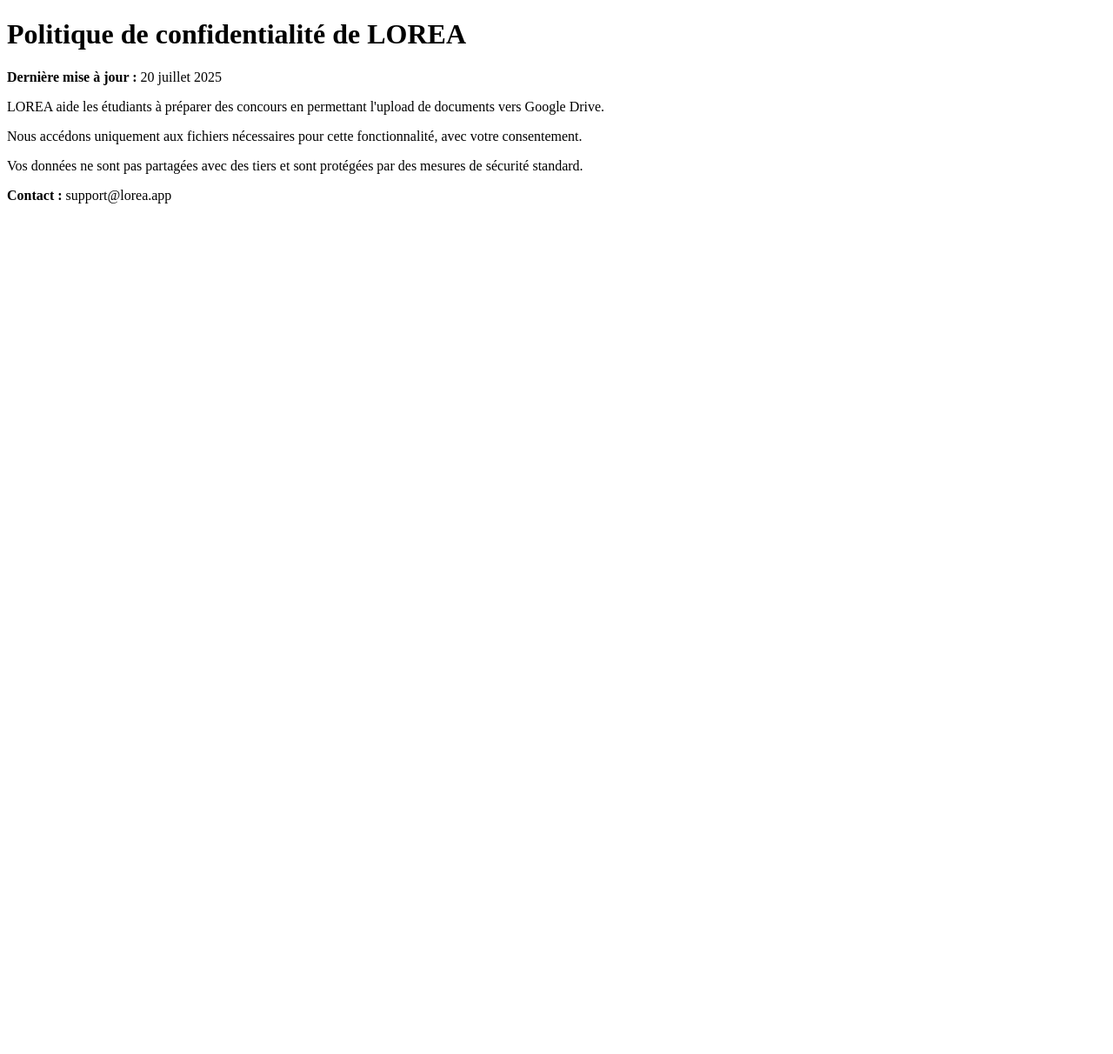
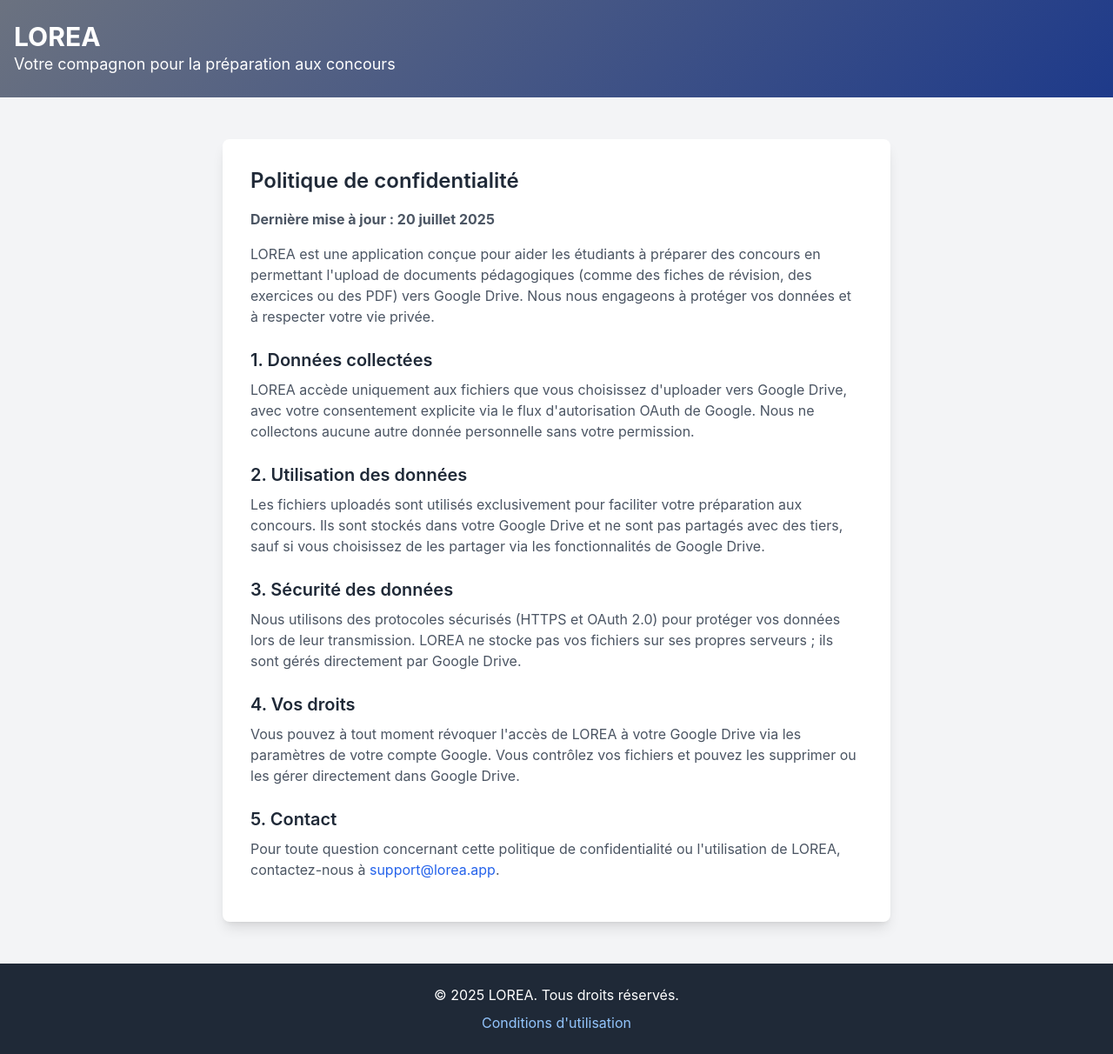
Before and after one commit to djampa123/lorea-privacy, a plain HTML site: page index.html in a window 1280 px wide. Shown: the whole page at 87% size. Before the commit the page ends 800 px from the top, so only its background shows below. Drawn offline with nearby package versions, Linux system fonts and the light colour scheme.

Commit message:
index.html
LOREA

```diff
--- a/index.html
+++ b/index.html
@@ -1,16 +1,73 @@
 <!DOCTYPE html>
 <html lang="fr">
 <head>
-  <meta charset="UTF-8">
-  <meta name="viewport" content="width=device-width, initial-scale=1.0">
-  <title>Politique de confidentialité - LOREA</title>
+    <meta charset="UTF-8">
+    <meta name="viewport" content="width=device-width, initial-scale=1.0">
+    <title>Politique de confidentialité - LOREA</title>
+    <script src="https://cdn.tailwindcss.com"></script>
+    <style>
+        body {
+            font-family: 'Inter', sans-serif;
+        }
+        .gradient-bg {
+            background: linear-gradient(135deg, #6b7280, #1e3a8a);
+        }
+    </style>
 </head>
-<body>
-  <h1>Politique de confidentialité de LOREA</h1>
-  <p><strong>Dernière mise à jour :</strong> 20 juillet 2025</p>
-  <p>LOREA aide les étudiants à préparer des concours en permettant l'upload de documents vers Google Drive.</p>
-  <p>Nous accédons uniquement aux fichiers nécessaires pour cette fonctionnalité, avec votre consentement.</p>
-  <p>Vos données ne sont pas partagées avec des tiers et sont protégées par des mesures de sécurité standard.</p>
-  <p><strong>Contact :</strong> support@lorea.app</p>
+<body class="min-h-screen bg-gray-100 flex flex-col">
+    <!-- Header -->
+    <header class="gradient-bg text-white py-6">
+        <div class="container mx-auto px-4">
+            <h1 class="text-3xl font-bold">LOREA</h1>
+            <p class="text-lg">Votre compagnon pour la préparation aux concours</p>
+        </div>
+    </header>
+
+    <!-- Main Content -->
+    <main class="container mx-auto px-4 py-12 flex-grow">
+        <section class="bg-white shadow-lg rounded-lg p-8 max-w-3xl mx-auto">
+            <h2 class="text-2xl font-semibold text-gray-800 mb-4">Politique de confidentialité</h2>
+            <p class="text-gray-600 mb-4"><strong>Dernière mise à jour : 20 juillet 2025</strong></p>
+
+            <p class="text-gray-600 mb-4">
+                LOREA est une application conçue pour aider les étudiants à préparer des concours en permettant l'upload de documents pédagogiques (comme des fiches de révision, des exercices ou des PDF) vers Google Drive. Nous nous engageons à protéger vos données et à respecter votre vie privée.
+            </p>
+
+            <h3 class="text-xl font-semibold text-gray-800 mt-6 mb-2">1. Données collectées</h3>
+            <p class="text-gray-600 mb-4">
+                LOREA accède uniquement aux fichiers que vous choisissez d'uploader vers Google Drive, avec votre consentement explicite via le flux d'autorisation OAuth de Google. Nous ne collectons aucune autre donnée personnelle sans votre permission.
+            </p>
+
+            <h3 class="text-xl font-semibold text-gray-800 mt-6 mb-2">2. Utilisation des données</h3>
+            <p class="text-gray-600 mb-4">
+                Les fichiers uploadés sont utilisés exclusivement pour faciliter votre préparation aux concours. Ils sont stockés dans votre Google Drive et ne sont pas partagés avec des tiers, sauf si vous choisissez de les partager via les fonctionnalités de Google Drive.
+            </p>
+
+            <h3 class="text-xl font-semibold text-gray-800 mt-6 mb-2">3. Sécurité des données</h3>
+            <p class="text-gray-600 mb-4">
+                Nous utilisons des protocoles sécurisés (HTTPS et OAuth 2.0) pour protéger vos données lors de leur transmission. LOREA ne stocke pas vos fichiers sur ses propres serveurs ; ils sont gérés directement par Google Drive.
+            </p>
+
+            <h3 class="text-xl font-semibold text-gray-800 mt-6 mb-2">4. Vos droits</h3>
+            <p class="text-gray-600 mb-4">
+                Vous pouvez à tout moment révoquer l'accès de LOREA à votre Google Drive via les paramètres de votre compte Google. Vous contrôlez vos fichiers et pouvez les supprimer ou les gérer directement dans Google Drive.
+            </p>
+
+            <h3 class="text-xl font-semibold text-gray-800 mt-6 mb-2">5. Contact</h3>
+            <p class="text-gray-600 mb-4">
+                Pour toute question concernant cette politique de confidentialité ou l'utilisation de LOREA, contactez-nous à <a href="mailto:support@lorea.app" class="text-blue-600 hover:underline">support@lorea.app</a>.
+            </p>
+        </section>
+    </main>
+
+    <!-- Footer -->
+    <footer class="bg-gray-800 text-white py-6">
+        <div class="container mx-auto px-4 text-center">
+            <p>&copy; 2025 LOREA. Tous droits réservés.</p>
+            <p class="mt-2">
+                <a href="https://djampa123.github.io/lorea-terms/" class="text-blue-300 hover:underline">Conditions d'utilisation</a>
+            </p>
+        </div>
+    </footer>
 </body>
 </html>
```
